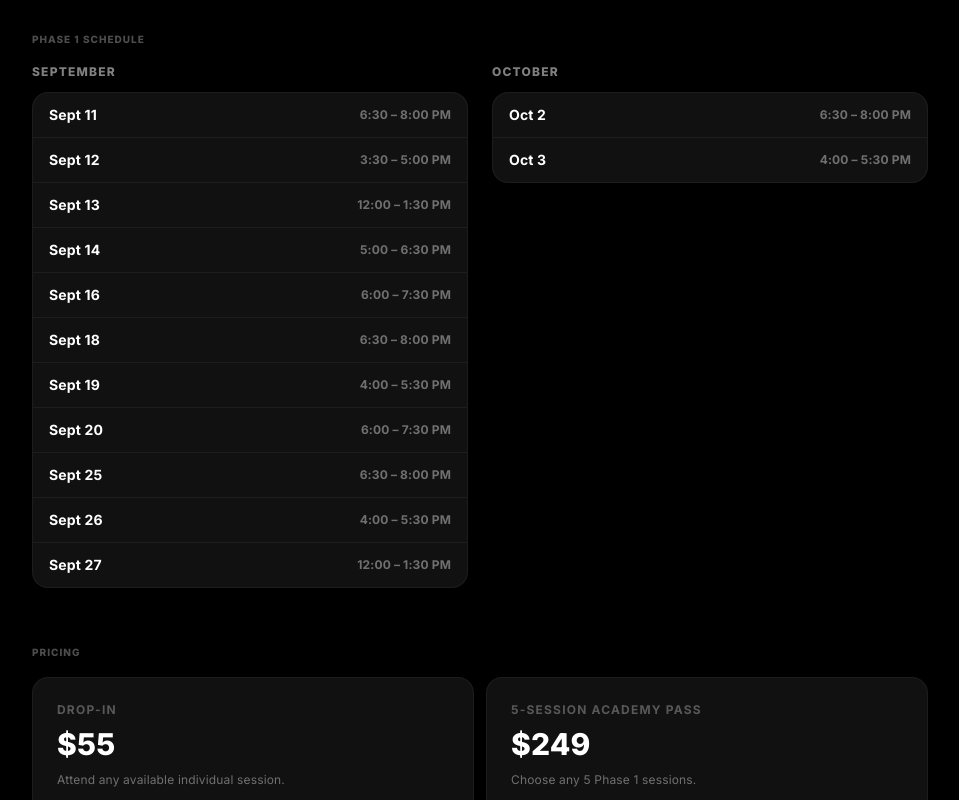
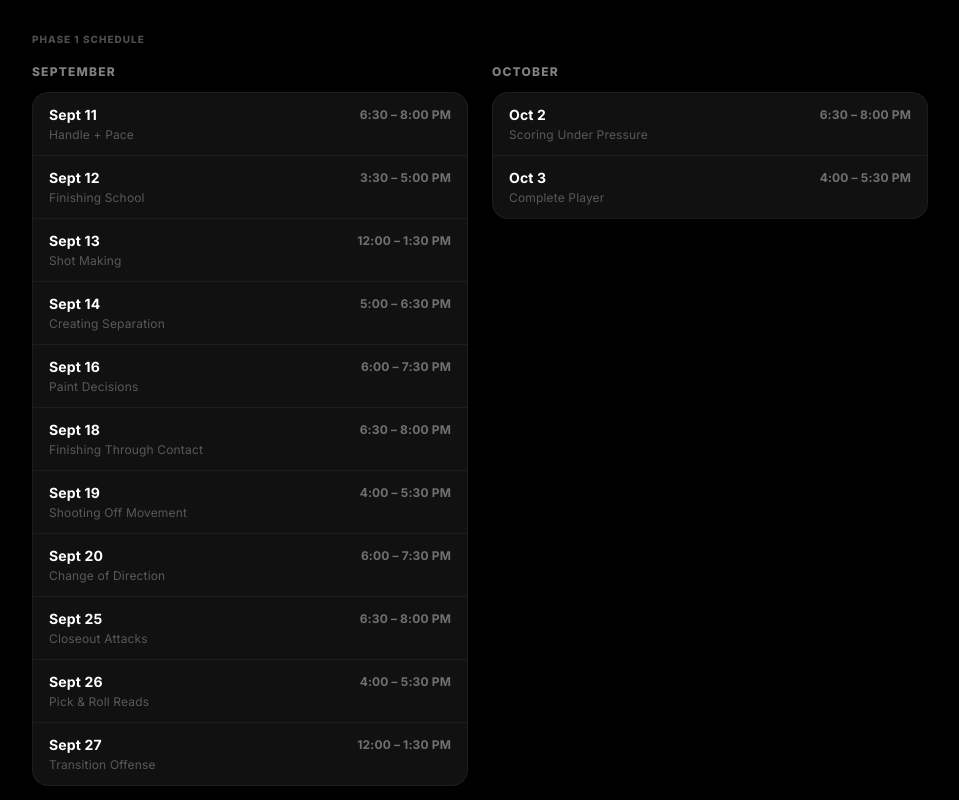
Before and after one commit to vantivemedia/LTS, a Next.js app: page /fall-programming in a window 1280 px wide. Shown: the part 620-1420 px from the top of the page, without its empty margins (160-1119 px from the left). Built offline with nearby package versions, Linux system fonts and the light colour scheme; no server answers.

Commit message:
Add session focus/topic to each date on the Fall Academy schedule

```diff
--- a/app/fall-programming/page.tsx
+++ b/app/fall-programming/page.tsx
@@ -6,21 +6,21 @@ import { trackEvent } from "@/lib/analytics";
 
 const SCHEDULE = {
   September: [
-    { date: "Sept 11", time: "6:30 – 8:00 PM" },
-    { date: "Sept 12", time: "3:30 – 5:00 PM" },
-    { date: "Sept 13", time: "12:00 – 1:30 PM" },
-    { date: "Sept 14", time: "5:00 – 6:30 PM" },
-    { date: "Sept 16", time: "6:00 – 7:30 PM" },
-    { date: "Sept 18", time: "6:30 – 8:00 PM" },
-    { date: "Sept 19", time: "4:00 – 5:30 PM" },
-    { date: "Sept 20", time: "6:00 – 7:30 PM" },
-    { date: "Sept 25", time: "6:30 – 8:00 PM" },
-    { date: "Sept 26", time: "4:00 – 5:30 PM" },
-    { date: "Sept 27", time: "12:00 – 1:30 PM" },
+    { date: "Sept 11", time: "6:30 – 8:00 PM", focus: "Handle + Pace" },
+    { date: "Sept 12", time: "3:30 – 5:00 PM", focus: "Finishing School" },
+    { date: "Sept 13", time: "12:00 – 1:30 PM", focus: "Shot Making" },
+    { date: "Sept 14", time: "5:00 – 6:30 PM", focus: "Creating Separation" },
+    { date: "Sept 16", time: "6:00 – 7:30 PM", focus: "Paint Decisions" },
+    { date: "Sept 18", time: "6:30 – 8:00 PM", focus: "Finishing Through Contact" },
+    { date: "Sept 19", time: "4:00 – 5:30 PM", focus: "Shooting Off Movement" },
+    { date: "Sept 20", time: "6:00 – 7:30 PM", focus: "Change of Direction" },
+    { date: "Sept 25", time: "6:30 – 8:00 PM", focus: "Closeout Attacks" },
+    { date: "Sept 26", time: "4:00 – 5:30 PM", focus: "Pick & Roll Reads" },
+    { date: "Sept 27", time: "12:00 – 1:30 PM", focus: "Transition Offense" },
   ],
   October: [
-    { date: "Oct 2", time: "6:30 – 8:00 PM" },
-    { date: "Oct 3", time: "4:00 – 5:30 PM" },
+    { date: "Oct 2", time: "6:30 – 8:00 PM", focus: "Scoring Under Pressure" },
+    { date: "Oct 3", time: "4:00 – 5:30 PM", focus: "Complete Player" },
   ],
 };
 
@@ -127,9 +127,12 @@ export default function FallProgrammingPage() {
                 <p className="text-xs font-black text-white/50 uppercase tracking-widest mb-3">{month}</p>
                 <div className="divide-y divide-white/5 bg-[#111] border border-white/5 rounded-2xl overflow-hidden">
                   {sessions.map((s) => (
-                    <div key={s.date} className="flex items-center justify-between px-4 py-3">
-                      <span className="font-bold text-white text-sm">{s.date}</span>
-                      <span className="text-white/40 text-xs font-bold">{s.time}</span>
+                    <div key={s.date} className="px-4 py-3">
+                      <div className="flex items-center justify-between">
+                        <span className="font-bold text-white text-sm">{s.date}</span>
+                        <span className="text-white/40 text-xs font-bold">{s.time}</span>
+                      </div>
+                      <p className="text-white/30 text-xs mt-0.5">{s.focus}</p>
                     </div>
                   ))}
                 </div>
```
